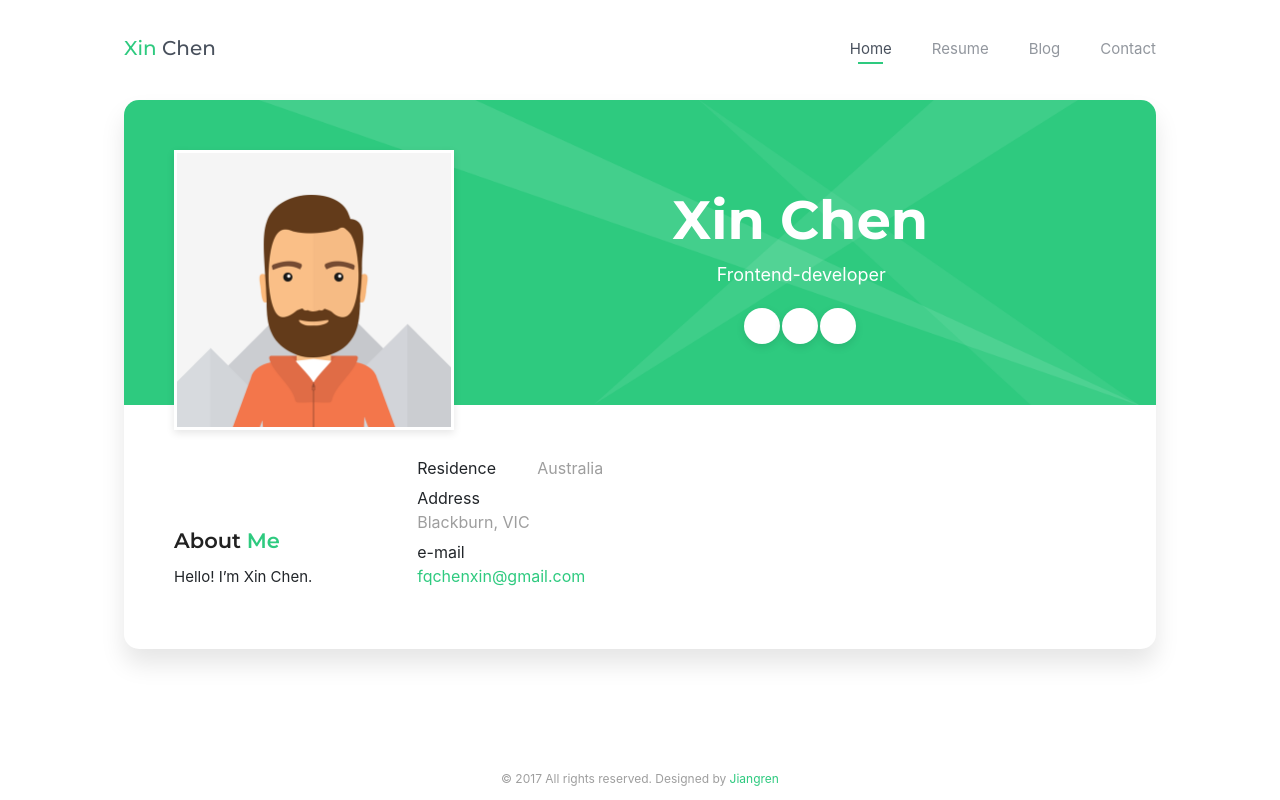
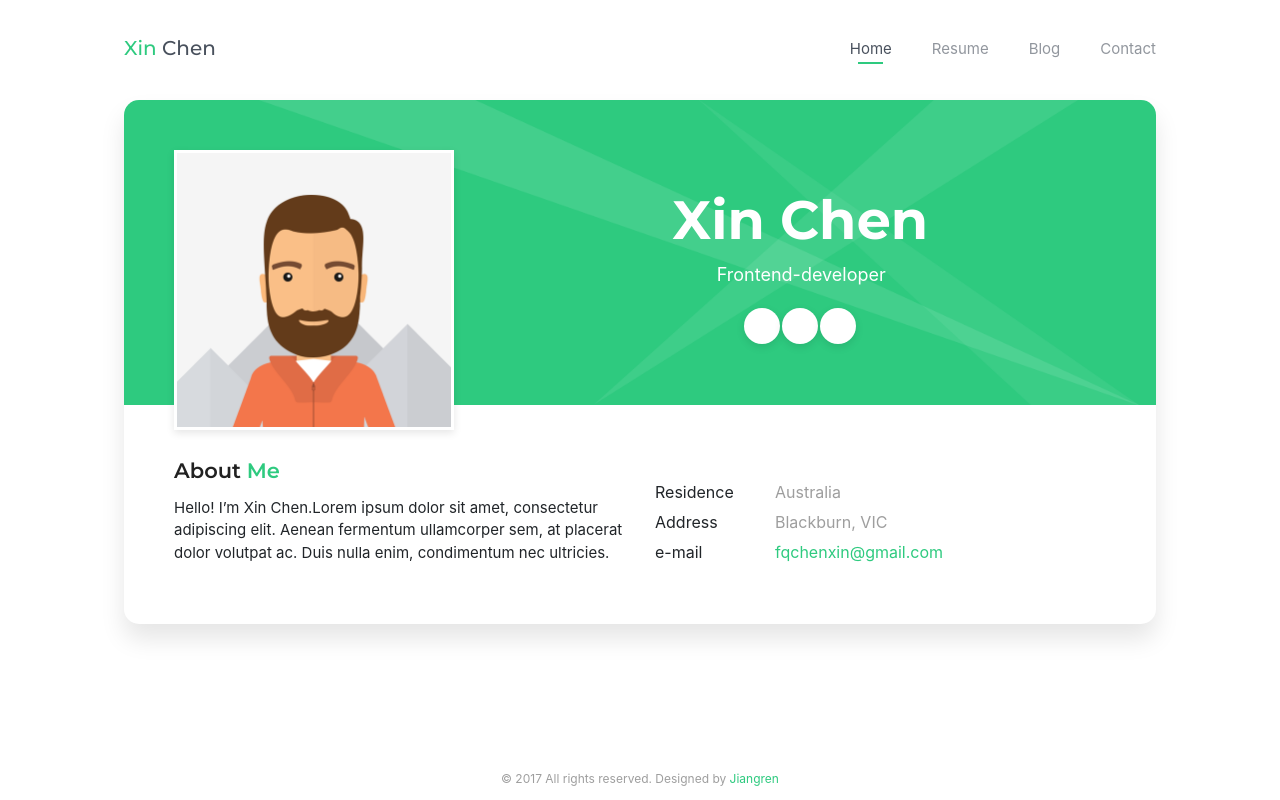
Before and after one commit to BubbleKID/personal-profile, a React app: page / in a window 1280 px wide. Built offline with nearby package versions, Linux system fonts and the light colour scheme; a web font is replaced by a local one.

Commit message:
add random text to about me

```diff
--- a/src/components/Home.js
+++ b/src/components/Home.js
@@ -63,7 +63,7 @@ class Home extends Component {
                                 <div className="block-title">
                                     <h3>About <span>Me</span></h3>
                                 </div>
-                                <p>Hello! I’m Xin Chen.</p>
+                                <p>Hello! I’m Xin Chen.Lorem ipsum dolor sit amet, consectetur adipiscing elit. Aenean fermentum ullamcorper sem, at placerat dolor volutpat ac. Duis nulla enim, condimentum nec ultricies.</p>
                             </div>
                         </div>
 
```
